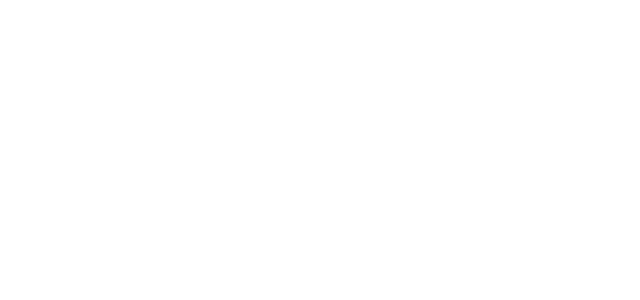
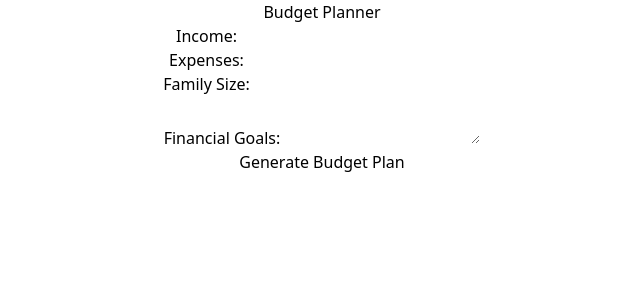
Before and after one commit to YavorPenev/TUES_FEST11_Legends, a React (Vite) app in the folder Frontend/: page /budgetplanner in a window 1280 px wide. Before the commit this address had no page. Shown: the top 300 px of the page, without its empty margins (318-958 px from the left). Built offline with nearby package versions, Linux system fonts and the light colour scheme.

Commit message:
Add budget planner

```diff
--- /dev/null
+++ b/Frontend/src/budgetplaner.jsx
@@ -0,0 +1,122 @@
+import React, { useState } from 'react';
+import axios from 'axios';
+
+const BudgetPlanner = () => {
+  const [income, setIncome] = useState('');
+  const [expenses, setExpenses] = useState('');
+  const [familySize, setFamilySize] = useState('');
+  const [goals, setGoals] = useState('');
+  const [budgetPlan, setBudgetPlan] = useState('');
+  const [isClicked, setIsClicked] = useState(false);
+  const handleInputChange = (e) => {
+    const { name, value } = e.target;
+    if (name === 'income') {
+      setIncome(value);
+    } else if (name === 'expenses') {
+      setExpenses(value);
+    } else if (name === 'familySize') {
+      setFamilySize(value);
+    } else if (name === 'goals') {
+      setGoals(value);
+    }
+  };
+  const handleSubmit = async (e) => {
+    e.preventDefault();
+
+    if (!income || !expenses || !familySize || !goals) {
+      alert("Please fill in all fields.");
+      return;
+    }
+
+    setIsClicked(true);
+    const userData = {
+      income: parseFloat(income),
+      expenses: parseFloat(expenses),
+      familySize: parseInt(familySize),
+      goals,
+    };
+
+    try {
+      const response = await axios.post('http://localhost:8000/budgetplanner', userData, {
+        headers: {
+          'Content-Type': 'application/json',
+        },
+      });
+      setBudgetPlan(response.data.plan);
+    } catch (error) {
+      console.error("Error fetching the budget plan:", error);
+      alert("There was an error generating the budget plan.");
+    } finally {
+      setIsClicked(false);
+    }
+  };
+
+  return (
+    <div>
+      <h1>Budget Planner</h1>
+      <form onSubmit={handleSubmit}>
+        <div>
+          <label htmlFor="income">Income:</label>
+          <input
+            type="number"
+            id="income"
+            name="income"
+            value={income}
+            onChange={handleInputChange}
+            required
+          />
+        </div>
+
+        <div>
+          <label htmlFor="expenses">Expenses:</label>
+          <input
+            type="number"
+            id="expenses"
+            name="expenses"
+            value={expenses}
+            onChange={handleInputChange}
+            required
+          />
+        </div>
+
+        <div>
+          <label htmlFor="familySize">Family Size:</label>
+          <input
+            type="number"
+            id="familySize"
+            name="familySize"
+            value={familySize}
+            onChange={handleInputChange}
+            required
+          />
+        </div>
+
+        <div>
+          <label htmlFor="goals">Financial Goals:</label>
+          <textarea
+            id="goals"
+            name="goals"
+            value={goals}
+            onChange={handleInputChange}
+            required
+          />
+        </div>
+
+        <div>
+          <button type="submit" disabled={isClicked}>
+            {isClicked ? "Generating Plan..." : "Generate Budget Plan"}
+          </button>
+        </div>
+      </form>
+
+      {budgetPlan && (
+        <div>
+          <h2>Generated Budget Plan:</h2>
+          <pre>{budgetPlan}</pre>
+        </div>
+      )}
+    </div>
+  );
+};
+
+export default BudgetPlanner;
--- a/Frontend/src/main.jsx
+++ b/Frontend/src/main.jsx
@@ -19,6 +19,7 @@
 import './styles/index.css';
 import Sitelinks from './UsefulSourcesPage';
 import LearnMore from './LearnMore';
+import BudgetPlanner from './budgetplaner'
 
 //tuk se importwa samo home
 // da ne se slusha gorniq komentar, wsi`ko se importwa tuk
@@ -45,6 +46,7 @@
         <Route path="/PerArticles" element={<PerArticles/>}/>
         <Route path="/usefulsources" element={<Sitelinks/>}/>
         <Route path="/learnmore" element={<LearnMore/>}/>
+        <Route path="/budgetplanner" element = {<BudgetPlanner />}/>
       </Routes>
     </BrowserRouter>
   </StrictMode>
--- a/Frontend/src/network/index.js
+++ b/Frontend/src/network/index.js
@@ -194,7 +194,43 @@
 };
 
 /////////////////////////////////////////////////////////////////////
+const BudgetPlanner = async (income, expenses, familySize, goals, setPlan) => {
+  if (!income || isNaN(income) || !expenses || isNaN(expenses) || !familySize || isNaN(familySize) || !goals || goals.trim() === "") {
+    alert("Please fill in all fields with valid values, including your financial goals.");
+    return;
+  }
 
+  const requestData = {
+    income: parseInt(income),
+    expenses: parseInt(expenses),
+    familySize: parseInt(familySize),
+    goals: goals.trim()
+  };
+
+  try {
+    const response = await axios.post("http://localhost:8000/budgetplanner", requestData, {
+      headers: { "Content-Type": "application/json" },
+      withCredentials: true
+    });
+
+    if (response.status !== 200) {
+      throw new Error(`Failed to fetch budget plan: ${response.statusText}`);
+    }
+
+    setPlan(response.data.budgetPlan);
+  } catch (error) {
+    console.error("BudgetPlanner error:", error.response ? error.response.data : error.message);
+
+    if (error.response && error.response.status === 401) {
+      alert("Access denied. Please log in to access this resource.");
+      window.location.href = "/login";
+    } else {
+      alert(`Something went wrong: ${error.message}`);
+    }
+  }
+};
+
+/////////////////////////////////////////////////////////////////////////
 export {
   //fetchAPI,
   saveNote,
@@ -204,5 +240,6 @@
   Advice,
   login1,
   signup1,
-  Invest
+  Invest,
+  BudgetPlanner
 };
```
Also changed, not shown: 1 other file (tests, documents, lock files or other folders).
